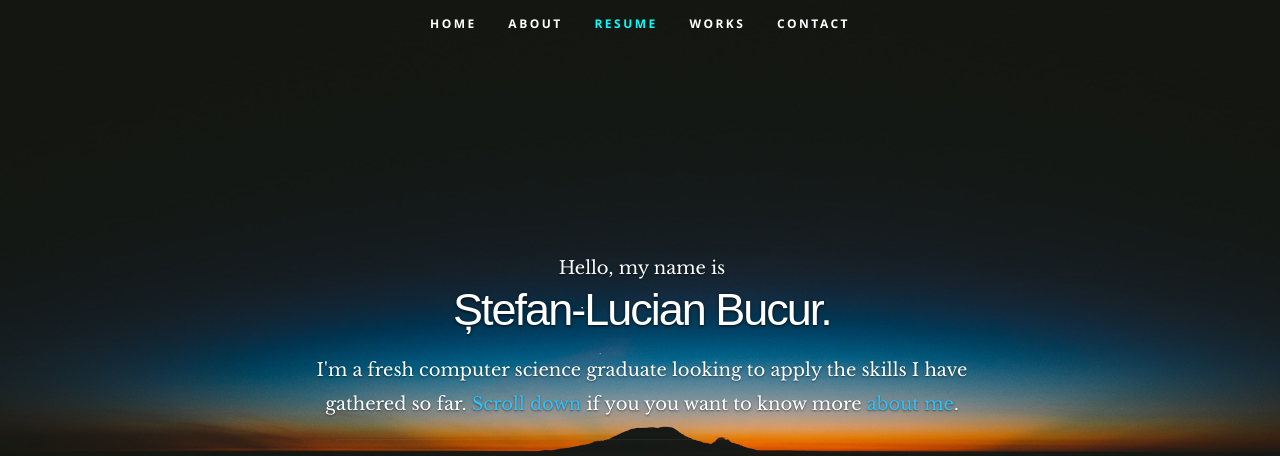
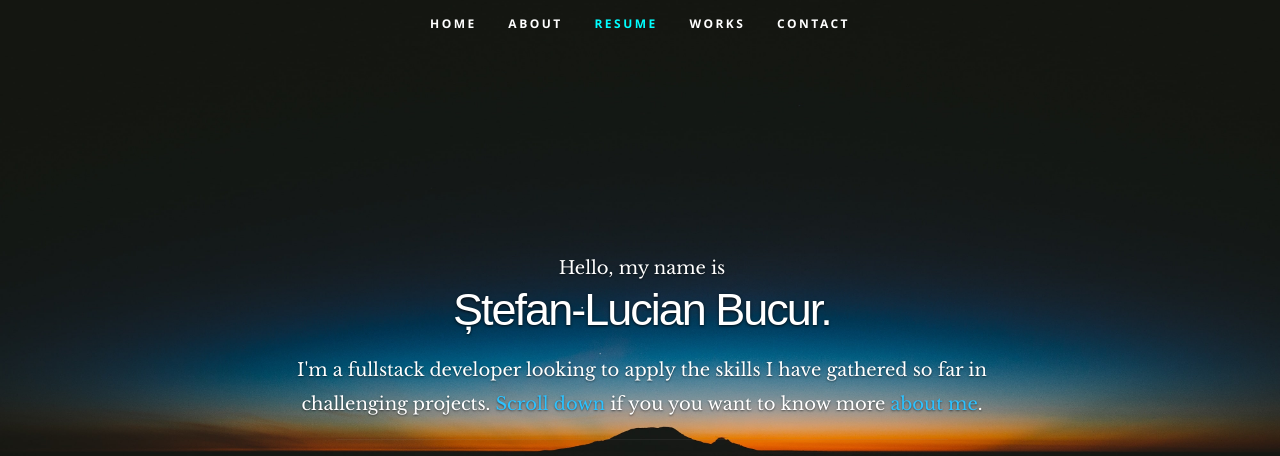
Before and after one commit to slbucur/personal_site, a plain HTML site: page index.html in a window 1280 px wide. Shown: the top 456 px of the page. Drawn offline with nearby package versions, Linux system fonts and the light colour scheme.

Commit message:
Update intro

```diff
--- a/index.html
+++ b/index.html
@@ -57,7 +57,7 @@
          <div class="banner-text">
 			<h3> Hello, my name is</h3>
             <h1 class="ssresponsive-headline"> &#536tefan-Lucian Bucur.</h1>
-            <h3> I'm a fresh computer science graduate looking to apply the skills I have gathered so far.
+            <h3> I'm a fullstack developer looking to apply the skills I have gathered so far in challenging projects.
 			<a class="smoothscroll" href="#about">Scroll down</a> if you you want to know more
 			<a class="smoothscroll" href="#about">about me</a>.</h3>
             <hr />
```
